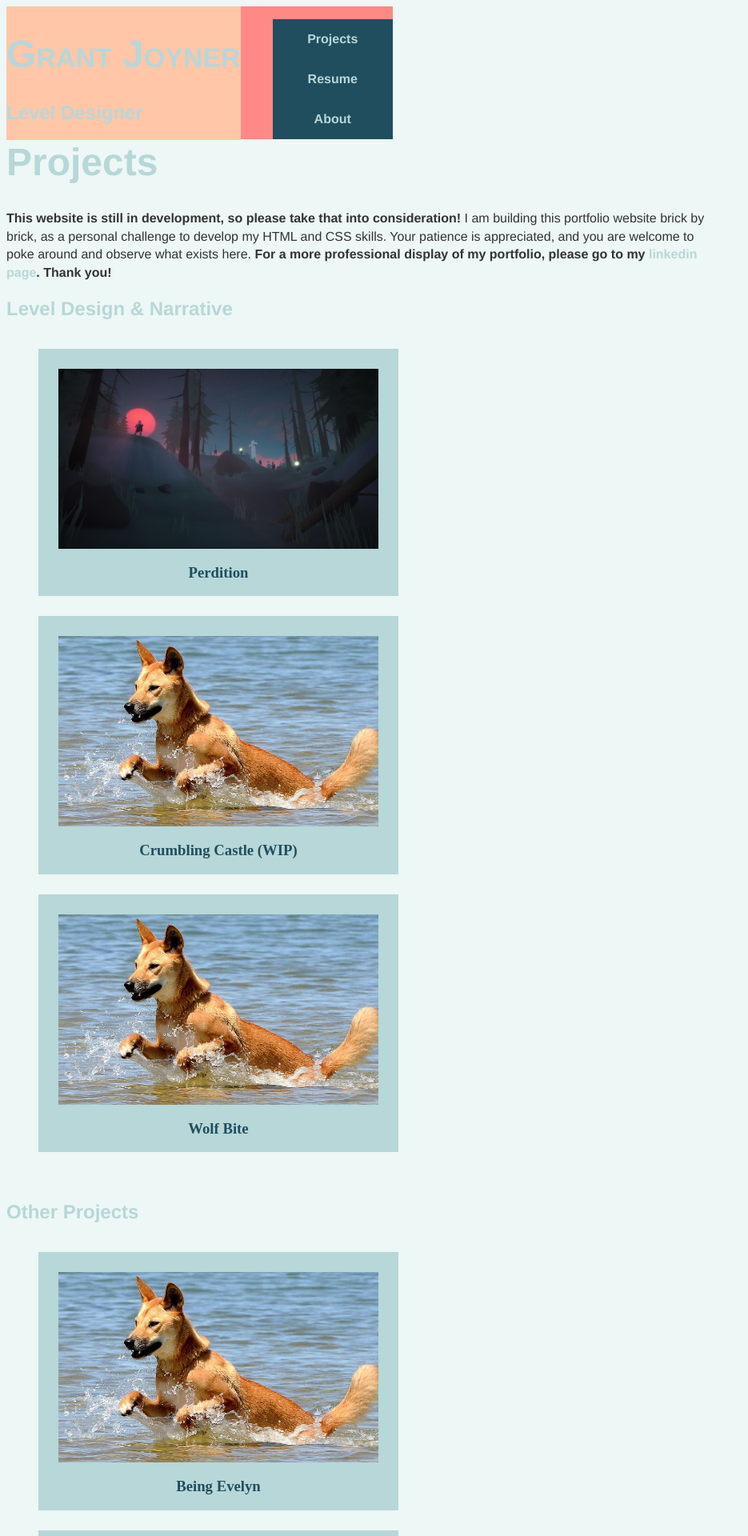
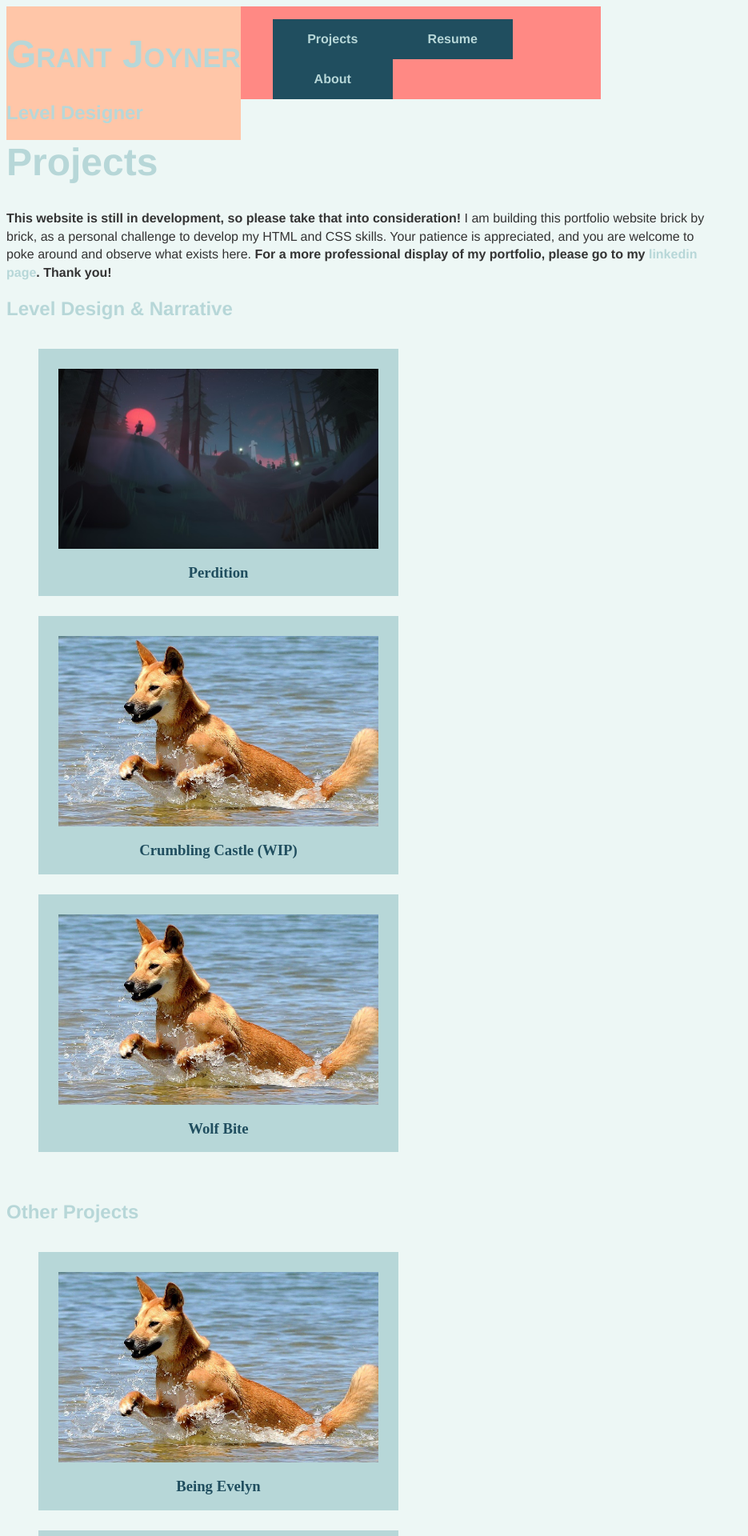
Before and after one commit to digigrant/digigrant.github.io, a Jekyll site: the page built from index.html, in a window 1280 px wide. Shown: the top 1920 px of the page at 80% size, without its empty margins (0-935 px from the left). Built offline with Jekyll 4.4.1, drawn with Linux system fonts in a browser that asks for light colours.

Commit message:
Update main.scss

```diff
--- a/_sass/main.scss
+++ b/_sass/main.scss
@@ -21,6 +21,7 @@ header
 nav
 {
     background-color: $color5;
+    width: 450px;
     float: left;
     overflow: auto;
 }
```
